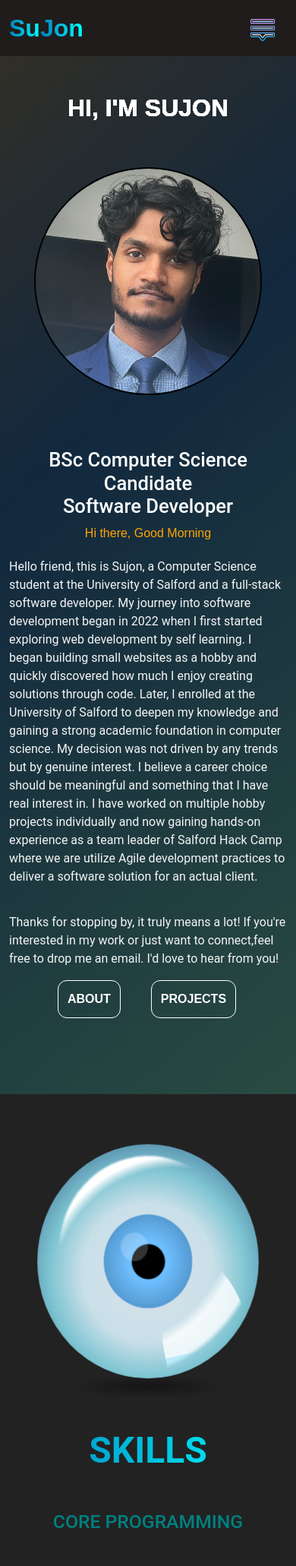
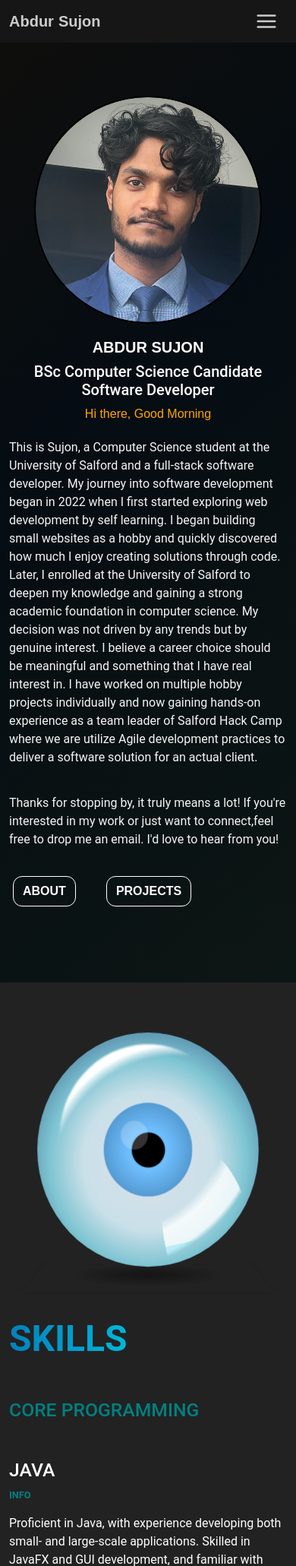
Before and after one commit to abdursujon/sujons.com, a PHP site: page / in a window 390 px wide. Shown: the top 2061 px of the page at 76% size. Run offline with PHP 8.4, Linux system fonts and the light colour scheme; some web fonts are replaced.

Commit message:
Commmit 14

```diff
--- a/components/footer.html
+++ b/components/footer.html
@@ -1,29 +1,10 @@
 <div class="footer-container">
     <div class="container">
         <footer class="d-flex footer flex-wrap justify-content-between align-items-center ">
-            <div class="col-md-4 d-flex align-items-center"><span class="mb-3 mb-md-0 rights">© 2025</span></div>
+            <div class="col-md-4 d-flex align-items-center"><span class="mb-3 mb-md-0 rights">© 2025 Abdur Sujon.</span>
+            </div>
 
             <ul class="nav col-md-4 justify-content-end list-unstyled d-flex">
-                <li>
-                    <a class="nav-link footer-icon" href="index.html" title="Home">
-                        <img src="assets/home/icon/home.png" alt="home">
-                    </a>
-                </li>
-                <li>
-                    <a class="nav-link footer-icon" href="about.html" title="About Me">
-                        <img src="assets/home/icon/about.png" alt="about">
-                    </a>
-                </li>
-                <li>
-                    <a class="nav-link footer-icon" href="index.html#section-2" title="My Skills">
-                        <img src="assets/home/icon/skills.png" alt="skills">
-                    </a>
-                </li>
-                <li>
-                    <a class="nav-link footer-icon" href="projects.html" title="View My Projects">
-                        <img src="assets/home/icon/work.png" alt="work">
-                    </a>
-                </li>
                 <li>
                     <a class="nav-link footer-icon" href="mailto:abdur.sujon.dev@gmail.com" title="Email Me">
                         <img src="assets/home/icon/email.png" alt="email">
--- a/components/header.html
+++ b/components/header.html
@@ -2,14 +2,20 @@
     <div class="container">
         <a class="navbar-brand custom-brand" href="/">
             <div class="split-text-container">
-                <span class="text-part left">Su</span>
-                <span class="text-part right">Jon</span>
+                <span class="text-part left">Abdur</span>
+                <span class="text-part right">Sujon</span>
             </div>
         </a>
         <button class="navbar-toggler custom-navbar-toggler" type="button" data-bs-toggle="collapse"
             data-bs-target="#navbarNavAltMarkup" aria-controls="navbarNavAltMarkup" aria-expanded="false"
             aria-label="Toggle navigation">
-            <img class="custom-navbar-toggler menu-icon" src="./assets/home/icon/hamburger-menu.png" alt="menu-bar">
+            <!-- Inlined SVG for styling with CSS -->
+            <svg class="menu-icon" xmlns="http://www.w3.org/2000/svg" width="24" height="24" viewBox="0 0 24 24"
+                fill="none" stroke="currentColor" stroke-width="2" stroke-linecap="round" stroke-linejoin="round">
+                <line x1="3" y1="12" x2="21" y2="12"></line>
+                <line x1="3" y1="6" x2="21" y2="6"></line>
+                <line x1="3" y1="18" x2="21" y2="18"></line>
+            </svg>
         </button>
         <div class="collapse navbar-collapse" id="navbarNavAltMarkup">
             <div class="navbar-nav ms-auto">
--- a/css/style.css
+++ b/css/style.css
@@ -16,10 +16,11 @@ html,
 body {
     font-size: 1em;
     font-family: var(--font-primary);
+    color: #1D1D1F;
 }
 
 h1 {
-    font-size: 3em;
+    font-size: 48px;
 }
 
 p {
@@ -30,13 +31,20 @@ p {
 /* ===================================================================
    NAVIGATION
    =================================================================== */
+.custom-navbar-toggler .menu-icon {
+    height: 30px;
+    /* Adjust size as needed */
+    width: 30px;
+    stroke: #cccccc;
+    /* Use 'stroke' for line-based SVGs */
+}
+
 .split-text-container {
     display: flex;
-    font-size: 2rem;
+    font-size: 20px;
     font-weight: bold;
     font-family: var(--font-logo);
     text-transform: none;
-    color: #0181bd;
     overflow: hidden;
 }
 
@@ -52,21 +60,14 @@ p {
 .text-part.left {
     transform: translateX(-200%);
     animation-name: slide-in-left;
-    background: linear-gradient(90deg, #0181bd, #00ffff);
-    -webkit-background-clip: text;
-    -webkit-text-fill-color: transparent;
-    background-clip: text;
-    color: transparent;
+    color: #cccccc;
+    margin-right: 6px;
 }
 
 .text-part.right {
     transform: translateX(200%);
     animation-name: slide-in-right;
-    background: linear-gradient(90deg, #0181bd, #00ffff);
-    -webkit-background-clip: text;
-    -webkit-text-fill-color: transparent;
-    background-clip: text;
-    color: transparent;
+    color: #cccccc;
 }
 
 @keyframes slide-in-left {
@@ -90,7 +91,7 @@ p {
 }
 
 .custom-navbar {
-    background-color: rgb(32, 28, 28) !important;
+    background-color: #161617 !important;
 }
 
 .navbar-toggler {
@@ -102,31 +103,24 @@ p {
     outline: none;
 }
 
-.custom-navbar-toggler img {
-    width: 40px;
-    height: 40px;
-}
-
 .navbar-nav .nav-link {
     font-family: var(--font-display);
     font-weight: 700;
-    font-size: 16px;
+    font-size: 14px;
     margin: 5px;
-    background: linear-gradient(90deg, #0181bd, #00ffff);
-    -webkit-background-clip: text;
-    -webkit-text-fill-color: transparent;
-    background-clip: text;
-    color: transparent;
+    color: #cccccc;
 }
 
 .navbar-nav .nav-link:hover {
-    -webkit-text-fill-color: #00ffff;
     text-decoration: underline;
+    text-decoration-color: #cccccc;
+    text-decoration-thickness: 3px;
+    text-underline-offset: 5px;
 }
 
 .contact-link img {
-    height: 30px;
-    width: 30px;
+    height: 20px;
+    width: 20px;
     margin-top: -5px;
 }
 
@@ -142,9 +136,9 @@ p {
 #section-1 {
     height: 100%;
     overflow: auto;
-    background: linear-gradient(rgba(0, 0, 0, 0.5), rgba(0, 0, 0, 0.5)),
+    background: linear-gradient(rgba(0, 0, 0, 0.7), rgba(0, 0, 0, 0.7)),
         /* Dark overlay */
-        linear-gradient(320deg, rgb(81, 148, 131) 3%, rgb(36, 80, 124) 38%, rgb(131, 100, 55) 68%, rgb(65, 51, 51) 98%);
+        linear-gradient(320deg, rgb(41, 74, 66) 3%, rgb(18, 40, 62) 38%, rgb(66, 50, 28) 68%, rgb(33, 26, 26) 98%);
     animation: gradient 18s ease infinite;
     background-size: 180% 180%;
     padding: 50px 0px;
@@ -162,7 +156,7 @@ figure {
 .effect {
     display: block;
     width: 100%;
-    font: 900 2em var(--font-effect);
+    font: 900 40px var(--font-effect);
     text-transform: uppercase;
     position: absolute;
     color: #0a0a0a;
@@ -743,20 +674,58 @@ h2 {
 /* ===================================================================
    MEDIA QUERIES
    =================================================================== */
+/* Re-order hero elements on mobile */
+.cs {
+    display: flex;
+    flex-direction: column-reverse;
+}
+
 /* Hide hr on small devices */
 @media (max-width: 767px) {
     .effect {
+        /* Base styles for the mobile heading */
+        text-align: center;
+        position: relative;
         color: white;
+        text-shadow: none;
+        animation: none;
+        transform: none !important;
+    }
+
+    .effect:first-child {
+        /* Hide the original text content by making its font size 0 */
+        font-size: 0;
+    }
+
+    .effect:first-child::before {
+        content: "Abdur Sujon";
+        font-size: 20px;
+        /* Restore a larger font size for the name */
+    }
+
+    /* Hide the extra layers of the 3D text on mobile for a cleaner look */
+    .effect:not(:first-child) {
+        display: none;
     }
 
     hr {
         display: none;
     }
 
+    /* Remove default figure margin and reduce image margin on mobile */
+    figure {
+        margin-bottom: 0;
+    }
+
+    .profile img {
+        margin-top: 20px;
+        margin-bottom: 20px;
+    }
+
     .introduction .title-main,
     .introduction .title-sub {
         display: block;
-        font-size: 1.6rem;
+        font-size: 20px;
         color: white;
     }
 
@@ -764,11 +733,52 @@ h2 {
         display: none;
     }
 
+    /* Remove top margin from the introduction heading on mobile for consistent spacing */
+    .introduction>h1 {
+        margin-top: 0;
+    }
+
+    /* Left-align skills text on small devices for better readability */
+    #change-skills {
+        text-align: left;
+    }
+
+    /* Adjust About/Projects buttons for mobile */
+    .introduction_btn_group {
+        justify-content: flex-start !important;
+        /* Override Bootstrap's center alignment */
+        margin-top: 20px;
+    }
+
+    .introduction_btn_group .pointer {
+        height: 40px;
+        /* Reduce button height */
+        font-size: 16px;
+    }
+
+    /* Adjust skills buttons for mobile */
+    .skills-btn-group {
+        text-align: left !important;
+        /* Override text-center */
+        padding-left: 15px;
+        /* Add some padding to align with other content */
+    }
+
+    .skills-btn-group .btn-secondary {
+        font-size: 14px;
+        /* Slightly smaller font for these buttons */
+        padding: 4px 12px;
+    }
 }
 
 
 /* Medium devices  */
 @media (min-width:768px) {
+
+    /* Restore default column order for larger screens */
+    .cs {
+        flex-direction: row;
+    }
 
     /* Section 1 */
     .profile img {
--- a/index.html
+++ b/index.html
@@ -26,16 +26,18 @@
                 <div class="row cs">
                     <div class="col-sm-12 col-md-6 intro">
                         <figure>
-                            <h1 class="effect ">HI, I'M SUJON</h1>
-                            <h1 class="effect ">HI, I'M SUJON</h1>
-                            <h1 class="effect ">HI, I'M SUJON</h1>
-                            <h1 class="effect ">HI, I'M SUJON</h1>
-                            <h1 class="effect ">HI, I'M SUJON</h1>
-                            <h1 class="effect ">HI, I'M SUJON</h1>
-                            <h1 class="effect ">HI, I'M SUJON</h1>
-                            <h1 class="effect ">HI, I'M SUJON</h1>
-                            <h1 class="effect ">HI, I'M SUJON</h1>
-                            <h1 class="effect ">HI, I'M SUJON</h1>
+                            <h1 class="effect ">Hi, I'm Sujon</h1>
+                            <h1 class="effect ">Hi, I'm Sujon</h1>
+                            <h1 class="effect ">Hi, I'm Sujon</h1>
+                            <h1 class="effect ">Hi, I'm Sujon</h1>
+                            <h1 class="effect ">Hi, I'm Sujon</h1>
+                            <h1 class="effect ">Hi, I'm Sujon</h1>
+                            <h1 class="effect ">Hi, I'm Sujon</h1>
+                            <h1 class="effect ">Hi, I'm Sujon</h1>
+                            <h1 class="effect ">Hi, I'm Sujon</h1>
+                            <h1 class="effect ">Hi, I'm Sujon</h1>
+                            <h1 class="effect ">Hi, I'm Sujon</h1>
+
                         </figure>
                     </div>
                     <div class="profile col-sm-12 col-md-6 custom-col">
@@ -50,7 +52,7 @@
                         <span class="title-sub">Software Developer</span>
                     </h1>
                     <p id="greeting"></p>
-                    <p> Hello friend, this is Sujon, a Computer Science student at the University of Salford and a
+                    <p> This is Sujon, a Computer Science student at the University of Salford and a
                         full-stack software
                         developer. My journey into software development began in 2022 when I first started exploring web
                         development by self learning. I began building small websites as a hobby and quickly discovered
@@ -143,7 +145,7 @@
                             <p class="project-ex">Projects done by C#: North Trafford GP (Clone)</p>
                         </div>
                     </div>
-                    <div class="col-sm-12 text-center">
+                    <div class="col-sm-12 text-center skills-btn-group">
                         <button type="button" id="languages" class="btn btn-secondary">LANGUAGES</button>
                         <button type="button" id="database" class="btn btn-secondary">DATABASE</button>
                         <button type="button" id="webdev" class="btn btn-secondary">WEB DEVELOPMENT</button>
--- a/js/main.js
+++ b/js/main.js
@@ -1,10 +1,3 @@
-/**
- * main.js
- *
- * This script handles global functionality for the website, including:
- * - Loading reusable header and footer components.
- * - Initializing interactive elements like the navigation and skills section.
- */
 document.addEventListener("DOMContentLoaded", function () {
     const loadComponent = (url, placeholderId) => {
         fetch(url)
@@ -17,38 +10,31 @@ document.addEventListener("DOMContentLoaded", function () {
                 if (placeholder) {
                     placeholder.innerHTML = data;
                 }
-                // After the header is loaded, initialize its interactive elements.
                 if (placeholderId === 'header-placeholder') {
                     initializeNavbar();
                 }
             })
             .catch(error => console.error('Error loading component:', error));
     };
-
-    // ===================================================================
-    // COMPONENT LOADING
-    // ===================================================================
-    // Load header and footer into their placeholders
     loadComponent('components/header.html', 'header-placeholder');
     loadComponent('components/footer.html', 'footer-placeholder');
 
     function initializeNavbar() {
         const menuButton = document.querySelector(".custom-navbar-toggler");
-        if (!menuButton) return; // Exit if the button isn't found
-        const menuIcon = menuButton.querySelector("img.menu-icon");
+        if (!menuButton) return;
+        const menuIcon = menuButton.querySelector("svg.menu-icon");
+        if (!menuIcon) return;
+        const menuIconContent = `<line x1="3" y1="12" x2="21" y2="12"></line><line x1="3" y1="6" x2="21" y2="6"></line><line x1="3" y1="18" x2="21" y2="18"></line>`;
+        const xIconContent = `<line x1="18" y1="6" x2="6" y2="18"></line><line x1="6" y1="6" x2="18" y2="18"></line>`;
+
+        let isMenuOpen = false;
+
         menuButton.addEventListener("click", function () {
-            if (menuIcon.src.includes("hamburger-menu.png")) {
-                menuIcon.src = "./assets/home/icon/close-window.png";
-            } else {
-                menuIcon.src = "./assets/home/icon/hamburger-menu.png";
-            }
+            isMenuOpen = !isMenuOpen;
+            menuIcon.innerHTML = isMenuOpen ? xIconContent : menuIconContent;
         });
     }
 
-    // ===================================================================
-    // GREETING LOGIC (HOME PAGE)
-    // ===================================================================
-    // Displays a time-appropriate greeting.
     function greetTheVisitor() {
         let greeting;
         let hour = new Date().getHours();
@@ -68,9 +54,6 @@ document.addEventListener("DOMContentLoaded", function () {
         greetingElement.innerHTML = "Hi there, " + greetTheVisitor();
     }
 
-    // ===================================================================
-    // SKILLS SECTION (HOME PAGE)
-    // ===================================================================
     const languagesBtn = document.getElementById("languages");
     if (languagesBtn) {
         languagesBtn.addEventListener("click", function () {
@@ -87,7 +70,7 @@ document.addEventListener("DOMContentLoaded", function () {
                 and Design Patterns. Currently leading an Agile group project while working on multiple desktop applications.
                 </p>
                 <p class="project-ex">
-                <strong>Projects:</strong> Sputnik Vehicle Hire, DimDamGo
+                <strong>Project Example:</strong> <a href="https://emilias-della-roma.netlify.app/" target="_blank">Emilia's Della Roma</a>
                 </p>
                 <hr>
 
@@ -99,7 +82,7 @@ document.addEventListener("DOMContentLoaded", function () {
                 to take applications from concept to completion with a user-first approach.
                 </p>
                 <p class="project-ex">
-                <strong>Projects:</strong> Portfolio Website, Webronics, Emilia's Della Roma, TinCat
+                <strong>Tech Stack:</strong> Portfolio Website, Webronics, Emilia's Della Roma, TinCat
                 </p>
                 <hr>
 
@@ -431,4 +414,4 @@ document.addEventListener("DOMContentLoaded", function () {
 `;
         });
     }
-}); // End of DOMContentLoaded
+});
```
Also changed, not shown: other parts of css/style.css (+10 -73 lines), css/about.css (+4 -10 lines), css/project.css (+0 -57 lines), js/project.js (+1 -33 lines), assets/home/icon/email.png, assets/home/icon/github.png, assets/home/icon/linkedin.png, assets/home/icon/menu.svg (added), assets/home/icon/x.svg (added), 1 other file.
